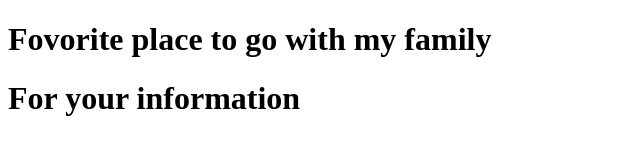
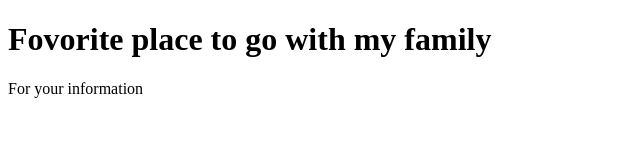
Before and after one commit to nord86/yokohama_family, a plain HTML site: page index.html in a window 1280 px wide. Shown: the whole page, without its empty margins (0-640 px from the left). Drawn offline with Linux system fonts and the light colour scheme.

Commit message:
Update index.html

```diff
--- a/index.html
+++ b/index.html
@@ -12,7 +12,7 @@
   </header>
 
   <footer>
-    <h1>For your information<h1>
+    <p>For your information<p>
   </footer>
 </body>
 </html>
```
